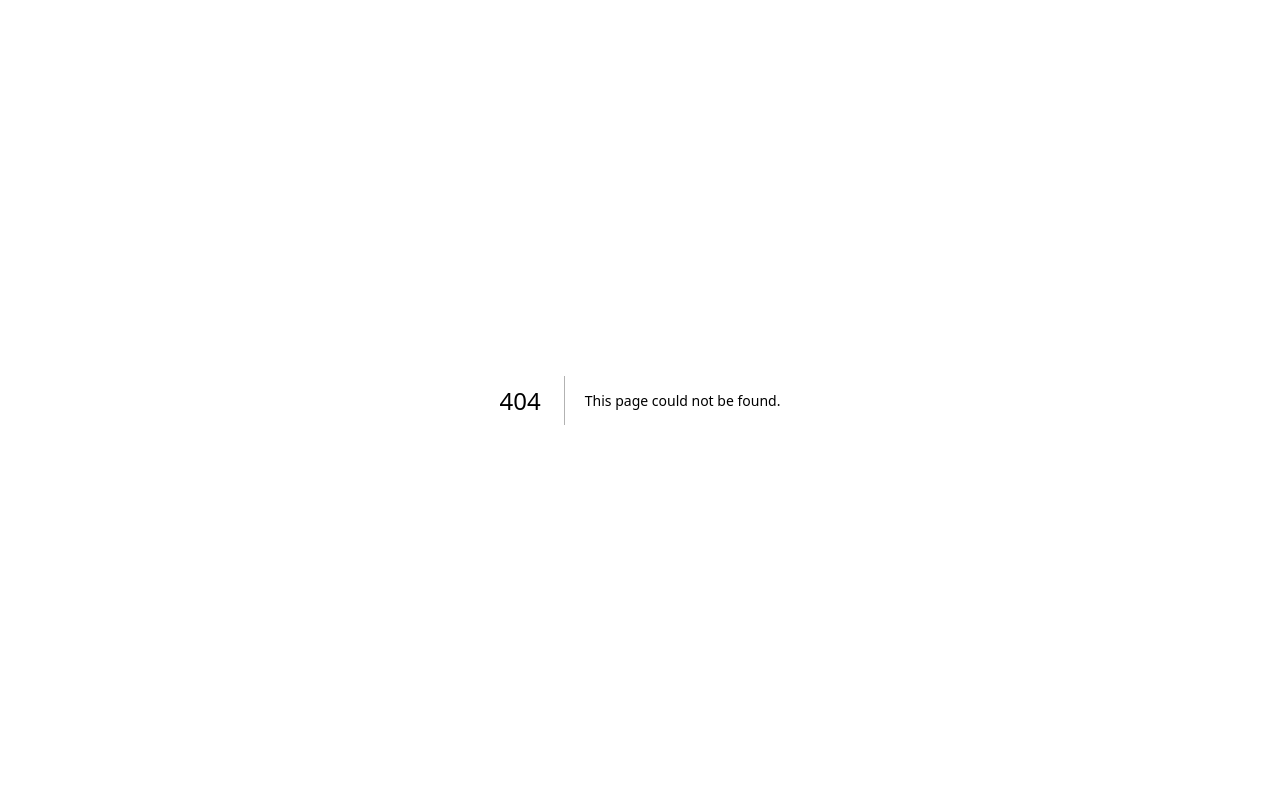
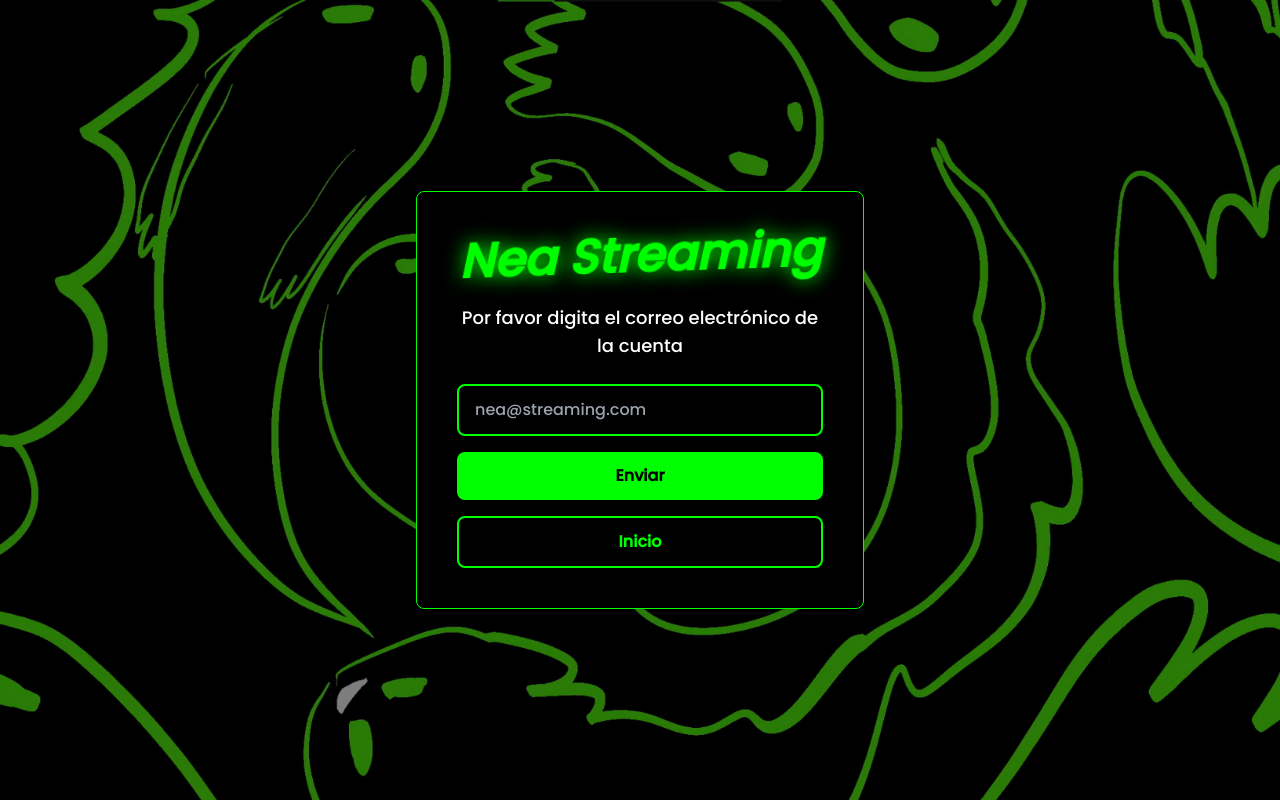
Before and after one commit to FabianEspitia-it/nea_streaming_frontend, a Next.js app: page /crunchyroll_link in a window 1280 px wide. Before the commit this address had no page. Built offline with nearby package versions, Linux system fonts and the light colour scheme.

Commit message:
(feat): add crunchyroll section

```diff
--- /dev/null
+++ b/src/app/crunchyroll_link/page.tsx
@@ -0,0 +1,136 @@
+"use client";
+
+import { Fade } from "react-awesome-reveal";
+import { FormEvent, useState } from "react";
+import { RotateSpinner } from "react-spinners-kit";
+import { toast } from "react-toastify";
+import Image from "next/image";
+
+export default function TemporalAccess() {
+  const [email, setEmail] = useState("");
+  const [loading, setLoading] = useState(false);
+  const [responseMessage, setResponseMessage] = useState<null | string>(null);
+
+  async function sendData(e: FormEvent<HTMLFormElement>) {
+    e.preventDefault();
+
+    setLoading(true);
+
+    const data = {
+      email: email,
+    };
+
+    try {
+      const response = await fetch(
+        `${process.env.NEXT_PUBLIC_CRUNCHYROLL}/login_link/${data.email}`,
+        {
+          method: "GET",
+          headers: {
+            "Content-Type": "application/json",
+          },
+        }
+      );
+
+      if (response.ok) {
+        const data = await response.json();
+        setResponseMessage(data.link);
+        toast.success("Gracias por preferirnos :D", {
+          theme: "dark",
+        });
+
+        console.log(data);
+      } else {
+        toast.error("Algo salio mal, por favor verifica el correo", {
+          theme: "dark",
+        });
+
+        console.log("Error en la petición");
+      }
+    } catch (error) {
+      console.log(error);
+    } finally {
+      setLoading(false);
+    }
+  }
+
+  if (loading) {
+    return (
+      <div className="flex justify-center items-center bg-black h-screen w-full">
+        <div className="text-center">
+          <div className="flex justify-center">
+            <RotateSpinner color="#00FF00" size={55} />
+          </div>
+          <p className="pt-4 font-semibold text-white">
+            Gogo está trayendo el link de inicio de sesión, por favor espera
+            unos segundos
+          </p>
+        </div>
+      </div>
+    );
+  }
+
+  return (
+    <div className="min-h-screen bg-black relative">
+      <Image
+        src="/images/gogo_logo.png"
+        alt="Background"
+        layout="fill"
+        objectFit="cover"
+        quality={100}
+        className="z-0"
+      />
+      <div className="absolute inset-0 bg-black opacity-50"></div>
+      <Fade triggerOnce cascade>
+        <section className="flex items-center justify-center min-h-screen relative z-10">
+          <div className="text-center rounded-lg p-10 max-w-md w-full border border-[#00FF00] bg-black">
+            <h1 className="text-[#00FF00] drop-shadow-[0_0_10px_#00FF00] font-black italic transform -rotate-2 text-5xl mb-6">
+              Nea Streaming
+            </h1>
+            <p className="text-white text-lg mb-6">
+              Por favor digita el correo electrónico de la cuenta
+            </p>
+
+            {responseMessage && (
+              <p className="text-white text-lg mb-5">
+                Link para obtener el acceso:
+                <a
+                  className="text-[#00FF00] underline block"
+                  rel="noopener noreferrer"
+                  target="_blank"
+                  href={responseMessage}
+                >
+                  Nealink
+                </a>
+              </p>
+            )}
+
+            <form className="space-y-4" onSubmit={sendData}>
+              <input
+                className="border-2 border-[#00FF00] focus:outline-none bg-black text-white placeholder-gray-400 rounded-lg px-4 py-3 w-full transition"
+                type="email"
+                placeholder="nea@streaming.com"
+                required
+                value={email}
+                onChange={(event) => setEmail(event.target.value)}
+              />
+
+              <button
+                className="bg-[#00FF00] hover:bg-green-500 text-black rounded-lg px-6 py-3 font-semibold focus:outline-none w-full transition"
+                type="submit"
+              >
+                Enviar
+              </button>
+
+              <a
+                href="/"
+                className="block border-2 border-[#00FF00] text-[#00FF00] rounded-lg px-6 py-3 font-semibold text-center hover:bg-[#00FF00] hover:text-black w-full transition"
+              >
+                Inicio
+              </a>
+            </form>
+          </div>
+        </section>
+      </Fade>
+    </div>
+  );
+}
--- a/src/components/Hero.tsx
+++ b/src/components/Hero.tsx
@@ -40,6 +40,11 @@ export default function Hero() {
       href: "/password_help_prime",
       id: 8,
     },
+    {
+      label: "inicio de sesión (CRUNCHYROLL)",
+      href: "/crunchyroll_link",
+      id: 9,
+    },
   ];
 
   return (
```
